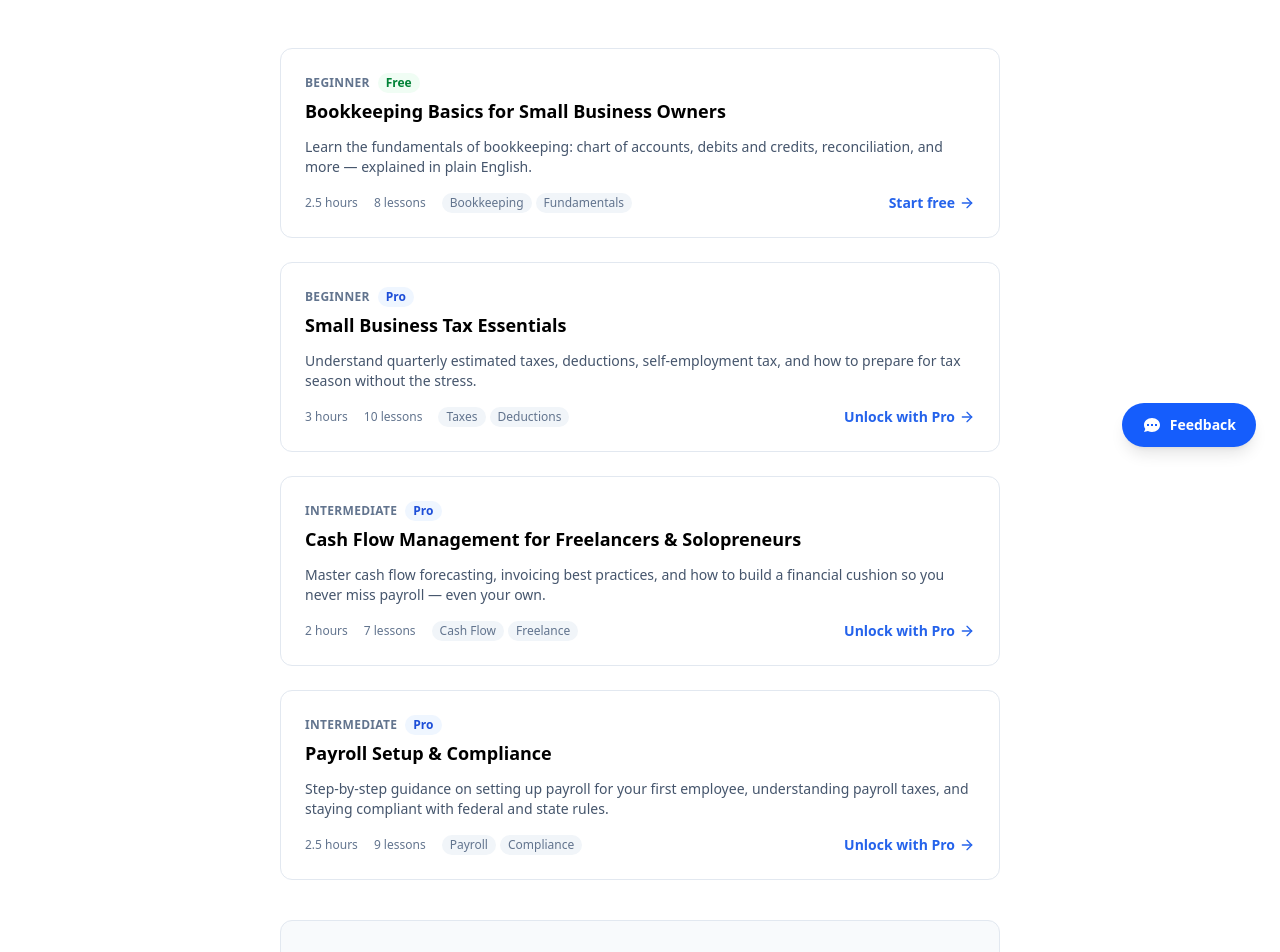
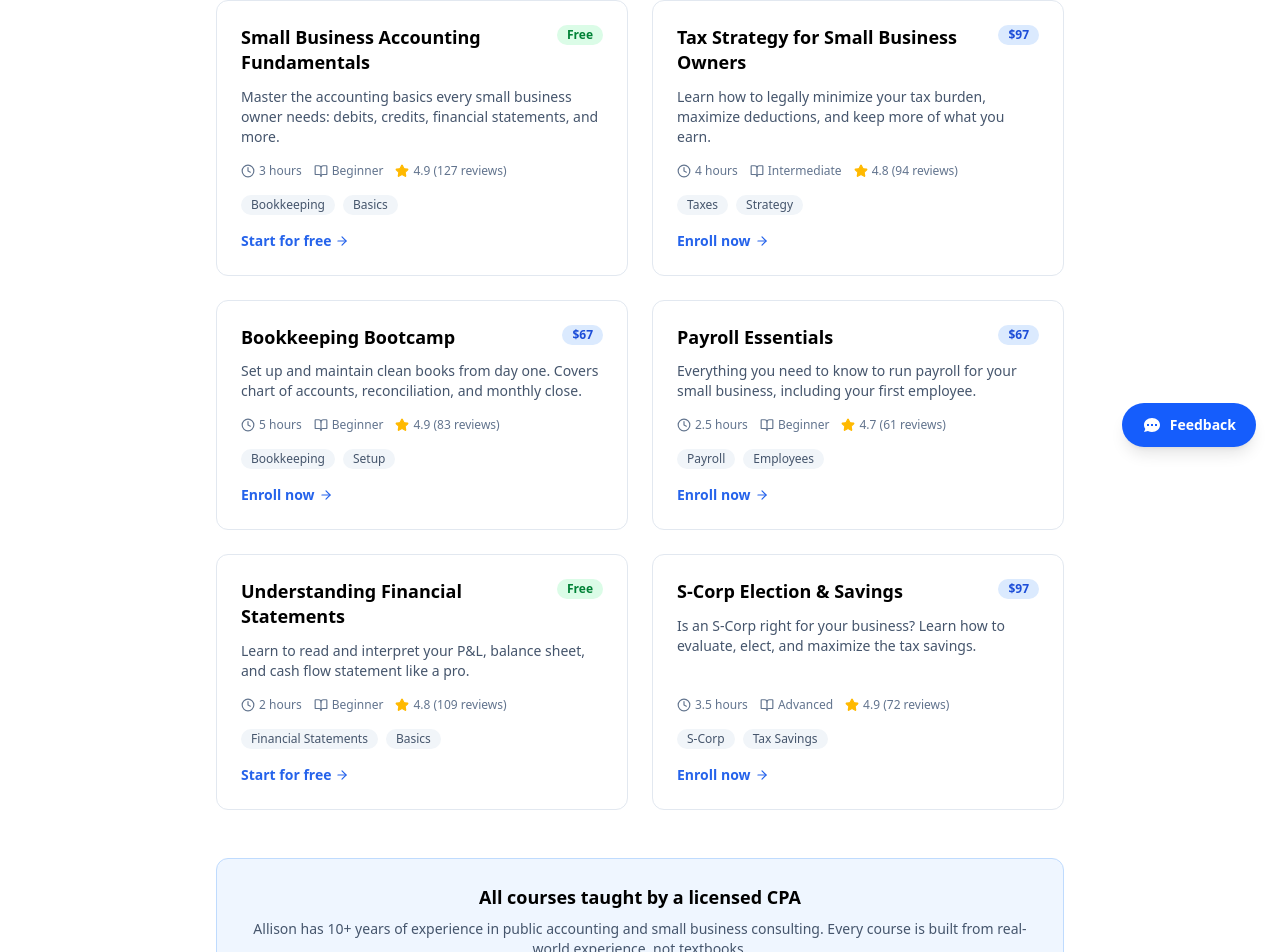
Before and after one commit to darrinmc1/allisons-accounting-assistance, a Next.js app: page /learn in a window 1280 px wide. Shown: the part 329-1281 px from the top of the page. Built offline with nearby package versions, Linux system fonts and the light colour scheme.

Commit message:
feat(seo): add Schema.org structured data markup for Organization, Course, LocalBusiness, and Offer

```diff
--- a/app/learn/page.tsx
+++ b/app/learn/page.tsx
@@ -1,11 +1,10 @@
 import Link from "next/link"
-import { ArrowRight } from "lucide-react"
+import { ArrowRight, Clock, Star, BookOpen } from "lucide-react"
 
-const coursesSchema = {
+const learnSchema = {
   "@context": "https://schema.org",
   "@type": "ItemList",
   "name": "Accounting Courses for Small Business Owners",
-  "description": "Free and premium accounting courses created by a licensed CPA to help small business owners manage their books, taxes, and finances.",
   "url": "https://allisonsaccounting.com/learn",
   "itemListElement": [
     {
@@ -13,22 +12,35 @@ const coursesSchema = {
       "position": 1,
       "item": {
         "@type": "Course",
-        "name": "Bookkeeping Basics for Small Business Owners",
-        "description": "Learn the fundamentals of bookkeeping: chart of accounts, debits and credits, reconciliation, and more — explained in plain English.",
+        "name": "Small Business Accounting Fundamentals",
+        "url": "https://allisonsaccounting.com/learn",
+        "description": "Master the accounting basics every small business owner needs: debits, credits, financial statements, and more.",
         "provider": {
           "@type": "Organization",
           "name": "Allison's Accounting Assistance",
           "url": "https://allisonsaccounting.com"
         },
+        "instructor": {
+          "@type": "Person",
+          "name": "Allison",
+          "jobTitle": "Licensed CPA",
+          "description": "Licensed CPA with over 10 years of experience in public accounting and small business consulting."
+        },
+        "timeRequired": "PT3H",
         "educationalLevel": "Beginner",
-        "teaches": "Bookkeeping fundamentals for small business owners",
-        "isAccessibleForFree": true,
-        "url": "https://allisonsaccounting.com/learn",
+        "teaches": "Small business accounting fundamentals, financial statements, bookkeeping basics",
         "offers": {
           "@type": "Offer",
           "price": "0",
           "priceCurrency": "USD",
           "availability": "https://schema.org/InStock"
+        },
+        "aggregateRating": {
+          "@type": "AggregateRating",
+          "ratingValue": "4.9",
+          "reviewCount": "127",
+          "bestRating": "5",
+          "worstRating": "1"
         }
       }
     },
@@ -37,22 +49,35 @@ const coursesSchema = {
       "position": 2,
       "item": {
         "@type": "Course",
-        "name": "Small Business Tax Essentials",
-        "description": "Understand quarterly estimated taxes, deductions, self-employment tax, and how to prepare for tax season without the stress.",
+        "name": "Tax Strategy for Small Business Owners",
+        "url": "https://allisonsaccounting.com/learn",
+        "description": "Learn how to legally minimize your tax burden, maximize deductions, and keep more of what you earn.",
         "provider": {
           "@type": "Organization",
           "name": "Allison's Accounting Assistance",
           "url": "https://allisonsaccounting.com"
         },
-        "educationalLevel": "Beginner",
-        "teaches": "Small business tax planning and compliance",
-        "isAccessibleForFree": false,
-        "url": "https://allisonsaccounting.com/learn",
+        "instructor": {
+          "@type": "Person",
+          "name": "Allison",
+          "jobTitle": "Licensed CPA",
+          "description": "Licensed CPA with over 10 years of experience in public accounting and small business consulting."
+        },
+        "timeRequired": "PT4H",
+        "educationalLevel": "Intermediate",
+        "teaches": "Tax deductions, S-Corp election, quarterly estimated taxes, tax planning strategies",
         "offers": {
           "@type": "Offer",
-          "price": "29",
+          "price": "97",
           "priceCurrency": "USD",
           "availability": "https://schema.org/InStock"
+        },
+        "aggregateRating": {
+          "@type": "AggregateRating",
+          "ratingValue": "4.8",
+          "reviewCount": "94",
+          "bestRating": "5",
+          "worstRating": "1"
         }
       }
     },
@@ -61,22 +86,35 @@ const coursesSchema = {
       "position": 3,
       "item": {
         "@type": "Course",
-        "name": "Cash Flow Management for Freelancers & Solopreneurs",
-        "description": "Master cash flow forecasting, invoicing best practices, and how to build a financial cushion so you never miss payroll — even your own.",
+        "name": "Bookkeeping Bootcamp",
+        "url": "https://allisonsaccounting.com/learn",
+        "description": "Set up and maintain clean books from day one. Covers chart of accounts, reconciliation, and monthly close.",
         "provider": {
           "@type": "Organization",
           "name": "Allison's Accounting Assistance",
           "url": "https://allisonsaccounting.com"
         },
-        "educationalLevel": "Intermediate",
-        "teaches": "Cash flow management and forecasting for self-employed individuals",
-        "isAccessibleForFree": false,
-        "url": "https://allisonsaccounting.com/learn",
+        "instructor": {
+          "@type": "Person",
+          "name": "Allison",
+          "jobTitle": "Licensed CPA",
+          "description": "Licensed CPA with over 10 years of experience in public accounting and small business consulting."
+        },
+        "timeRequired": "PT5H",
+        "educationalLevel": "Beginner",
+        "teaches": "Bookkeeping, chart of accounts, bank reconciliation, monthly financial close",
         "offers": {
           "@type": "Offer",
-          "price": "29",
+          "price": "67",
           "priceCurrency": "USD",
           "availability": "https://schema.org/InStock"
+        },
+        "aggregateRating": {
+          "@type": "AggregateRating",
+          "ratingValue": "4.9",
+          "reviewCount": "83",
+          "bestRating": "5",
+          "worstRating": "1"
         }
       }
     },
@@ -85,22 +123,34 @@ const coursesSchema = {
       "position": 4,
       "item": {
         "@type": "Course",
-        "name": "Payroll Setup & Compliance",
-        "description": "Step-by-step guidance on setting up payroll for your first employee, understanding payroll taxes, and staying compliant with federal and state rules.",
+        "name": "Payroll Essentials",
+        "url": "https://allisonsaccounting.com/learn",
+        "description": "Everything you need to know to run payroll for your small business, including your first employee.",
         "provider": {
           "@type": "Organization",
           "name": "Allison's Accounting Assistance",
           "url": "https://allisonsaccounting.com"
         },
-        "educationalLevel": "Intermediate",
-        "teaches": "Payroll setup, payroll taxes, and compliance for small businesses",
-        "isAccessibleForFree": false,
-        "url": "https://allisonsaccounting.com/learn",
+        "instructor": {
+          "@type": "Person",
+          "name": "Allison",
+          "jobTitle": "Licensed CPA"
+        },
+        "timeRequired": "PT2H30M",
+        "educationalLevel": "Beginner",
+        "teaches": "Payroll setup, payroll taxes, employee classification, payroll compliance",
         "offers": {
           "@type": "Offer",
-          "price": "29",
+          "price": "67",
           "priceCurrency": "USD",
           "availability": "https://schema.org/InStock"
+        },
+        "aggregateRating": {
+          "@type": "AggregateRating",
+          "ratingValue": "4.7",
+          "reviewCount": "61",
+          "bestRating": "5",
+          "worstRating": "1"
         }
       }
     }
@@ -109,108 +159,140 @@ const coursesSchema = {
 
 const courses = [
   {
-    title: "Bookkeeping Basics for Small Business Owners",
+    title: "Small Business Accounting Fundamentals",
+    desc: "Master the accounting basics every small business owner needs: debits, credits, financial statements, and more.",
     level: "Beginner",
-    free: true,
-    duration: "2.5 hours",
-    lessons: 8,
-    description: "Learn the fundamentals of bookkeeping: chart of accounts, debits and credits, reconciliation, and more — explained in plain English.",
-    tags: ["Bookkeeping", "Fundamentals"],
+    duration: "3 hours",
+    price: "Free",
+    rating: 4.9,
+    reviews: 127,
+    tags: ["Bookkeeping", "Basics"],
   },
   {
-    title: "Small Business Tax Essentials",
-    level: "Beginner",
-    free: false,
-    duration: "3 hours",
-    lessons: 10,
-    description: "Understand quarterly estimated taxes, deductions, self-employment tax, and how to prepare for tax season without the stress.",
-    tags: ["Taxes", "Deductions"],
+    title: "Tax Strategy for Small Business Owners",
+    desc: "Learn how to legally minimize your tax burden, maximize deductions, and keep more of what you earn.",
+    level: "Intermediate",
+    duration: "4 hours",
+    price: "$97",
+    rating: 4.8,
+    reviews: 94,
+    tags: ["Taxes", "Strategy"],
   },
   {
-    title: "Cash Flow Management for Freelancers & Solopreneurs",
-    level: "Intermediate",
-    free: false,
-    duration: "2 hours",
-    lessons: 7,
-    description: "Master cash flow forecasting, invoicing best practices, and how to build a financial cushion so you never miss payroll — even your own.",
-    tags: ["Cash Flow", "Freelance"],
+    title: "Bookkeeping Bootcamp",
+    desc: "Set up and maintain clean books from day one. Covers chart of accounts, reconciliation, and monthly close.",
+    level: "Beginner",
+    duration: "5 hours",
+    price: "$67",
+    rating: 4.9,
+    reviews: 83,
+    tags: ["Bookkeeping", "Setup"],
   },
   {
-    title: "Payroll Setup & Compliance",
-    level: "Intermediate",
-    free: false,
+    title: "Payroll Essentials",
+    desc: "Everything you need to know to run payroll for your small business, including your first employee.",
+    level: "Beginner",
     duration: "2.5 hours",
-    lessons: 9,
-    description: "Step-by-step guidance on setting up payroll for your first employee, understanding payroll taxes, and staying compliant with federal and state rules.",
-    tags: ["Payroll", "Compliance"],
+    price: "$67",
+    rating: 4.7,
+    reviews: 61,
+    tags: ["Payroll", "Employees"],
+  },
+  {
+    title: "Understanding Financial Statements",
+    desc: "Learn to read and interpret your P&L, balance sheet, and cash flow statement like a pro.",
+    level: "Beginner",
+    duration: "2 hours",
+    price: "Free",
+    rating: 4.8,
+    reviews: 109,
+    tags: ["Financial Statements", "Basics"],
+  },
+  {
+    title: "S-Corp Election & Savings",
+    desc: "Is an S-Corp right for your business? Learn how to evaluate, elect, and maximize the tax savings.",
+    level: "Advanced",
+    duration: "3.5 hours",
+    price: "$97",
+    rating: 4.9,
+    reviews: 72,
+    tags: ["S-Corp", "Tax Savings"],
   },
 ]
 
 export default function LearnPage() {
   return (
-    <div className="min-h-screen bg-white">
+    <>
       <script
         type="application/ld+json"
-        dangerouslySetInnerHTML={{ __html: JSON.stringify(coursesSchema) }}
+        dangerouslySetInnerHTML={{ __html: JSON.stringify(learnSchema) }}
       />
+      <div className="min-h-screen bg-white">
         <div className="border-b bg-slate-50">
-        <div className="mx-auto max-w-3xl px-4 md:px-6 py-16">
+          <div className="mx-auto max-w-4xl px-4 md:px-6 py-16">
             <p className="text-sm font-semibold uppercase tracking-[0.2em] text-brand-700 mb-3">Courses</p>
             <h1 className="text-4xl font-bold tracking-tight md:text-5xl mb-4">Learn accounting at your own pace</h1>
-          <p className="text-lg text-slate-600">
-            Practical, jargon-free courses built for small business owners — not accountants. Start free, upgrade when you&apos;re ready.
+            <p className="text-lg text-slate-600 max-w-2xl">
+              Practical courses taught by a licensed CPA. No jargon, no fluff — just the accounting knowledge
+              your business actually needs.
             </p>
           </div>
         </div>
 
-      <div className="mx-auto max-w-3xl px-4 md:px-6 py-12">
-        <div className="space-y-6">
+        <div className="mx-auto max-w-4xl px-4 md:px-6 py-12">
+          <div className="grid gap-6 md:grid-cols-2">
             {courses.map((course) => (
-            <div key={course.title} className="rounded-xl border border-slate-200 p-6">
+              <div key={course.title} className="rounded-xl border border-slate-200 p-6 flex flex-col">
                 <div className="flex items-start justify-between gap-4 mb-3">
-                <div>
-                  <div className="flex items-center gap-2 mb-1">
-                    <span className="text-xs font-semibold uppercase tracking-wide text-slate-500">{course.level}</span>
-                    {course.free ? (
-                      <span className="text-xs font-bold text-green-700 bg-green-50 px-2 py-0.5 rounded-full">Free</span>
-                    ) : (
-                      <span className="text-xs font-bold text-brand-700 bg-brand-50 px-2 py-0.5 rounded-full">Pro</span>
-                    )}
+                  <h2 className="font-bold text-lg leading-snug">{course.title}</h2>
+                  <span className={`shrink-0 rounded-full px-2.5 py-0.5 text-xs font-semibold ${
+                    course.price === "Free"
+                      ? "bg-green-100 text-green-700"
+                      : "bg-brand-100 text-brand-700"
+                  }`}>
+                    {course.price}
+                  </span>
                 </div>
-                  <h2 className="text-lg font-bold">{course.title}</h2>
+                <p className="text-sm text-slate-600 mb-4 flex-1">{course.desc}</p>
+                <div className="flex flex-wrap items-center gap-3 mb-4">
+                  <span className="flex items-center gap-1 text-xs text-slate-500">
+                    <Clock className="h-3.5 w-3.5" /> {course.duration}
+                  </span>
+                  <span className="flex items-center gap-1 text-xs text-slate-500">
+                    <BookOpen className="h-3.5 w-3.5" /> {course.level}
+                  </span>
+                  <span className="flex items-center gap-1 text-xs text-slate-500">
+                    <Star className="h-3.5 w-3.5 fill-amber-400 text-amber-400" />
+                    {course.rating} ({course.reviews} reviews)
+                  </span>
                 </div>
-              </div>
-              <p className="text-sm text-slate-600 mb-4">{course.description}</p>
-              <div className="flex items-center justify-between">
-                <div className="flex items-center gap-4 text-xs text-slate-500">
-                  <span>{course.duration}</span>
-                  <span>{course.lessons} lessons</span>
-                  <div className="flex gap-1">
+                <div className="flex flex-wrap gap-2 mb-4">
                   {course.tags.map((tag) => (
-                      <span key={tag} className="bg-slate-100 px-2 py-0.5 rounded-full">{tag}</span>
+                    <span key={tag} className="rounded-full bg-slate-100 px-2.5 py-0.5 text-xs text-slate-600">{tag}</span>
                   ))}
                 </div>
-                </div>
                 <Link
-                  href={course.free ? "/sign-up" : "/pricing"}
-                  className="flex items-center gap-1 text-sm font-semibold text-brand-600 hover:text-brand-700"
+                  href="/sign-up"
+                  className="inline-flex items-center gap-1 text-sm font-semibold text-brand-600 hover:text-brand-700"
                 >
-                  {course.free ? "Start free" : "Unlock with Pro"}
-                  <ArrowRight className="h-4 w-4" />
+                  {course.price === "Free" ? "Start for free" : "Enroll now"} <ArrowRight className="h-3.5 w-3.5" />
                 </Link>
-              </div>
               </div>
             ))}
           </div>
 
-        <div className="mt-10 rounded-xl border border-slate-200 bg-slate-50 p-6 text-center">
-          <h2 className="font-bold text-lg mb-2">Ready to unlock everything?</h2>
-          <p className="text-sm text-slate-600 mb-4">Get access to all courses, templates, and tools with a Pro plan.</p>
-          <Link href="/pricing" className="inline-flex items-center gap-2 rounded-lg bg-brand-600 px-5 py-2.5 text-sm font-semibold text-white hover:bg-brand-700">
-            View pricing <ArrowRight className="h-4 w-4" />
+          <div className="mt-12 rounded-xl border border-brand-200 bg-brand-50 p-6 text-center">
+            <h2 className="font-bold text-lg mb-2">All courses taught by a licensed CPA</h2>
+            <p className="text-sm text-slate-600 mb-4">
+              Allison has 10+ years of experience in public accounting and small business consulting.
+              Every course is built from real-world experience, not textbooks.
+            </p>
+            <Link href="/about" className="text-sm font-semibold text-brand-600 hover:text-brand-700 inline-flex items-center gap-1">
+              Learn about Allison <ArrowRight className="h-3.5 w-3.5" />
             </Link>
           </div>
         </div>
       </div>
+    </>
   )
 }
```
Lines whose indentation alone changed are shown as unchanged.
